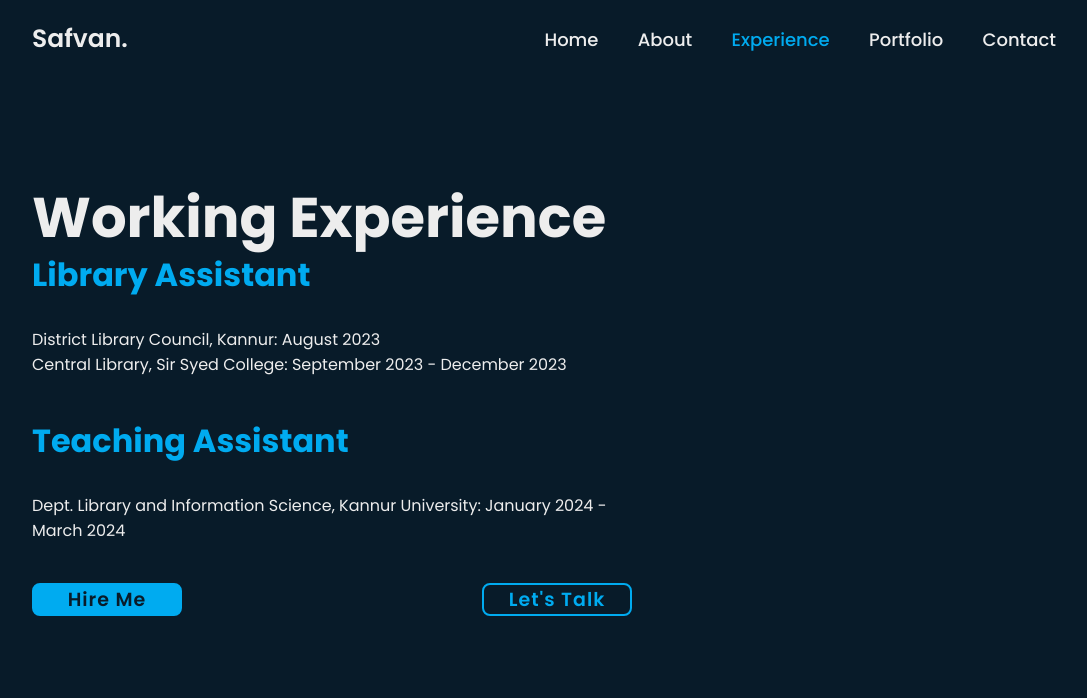
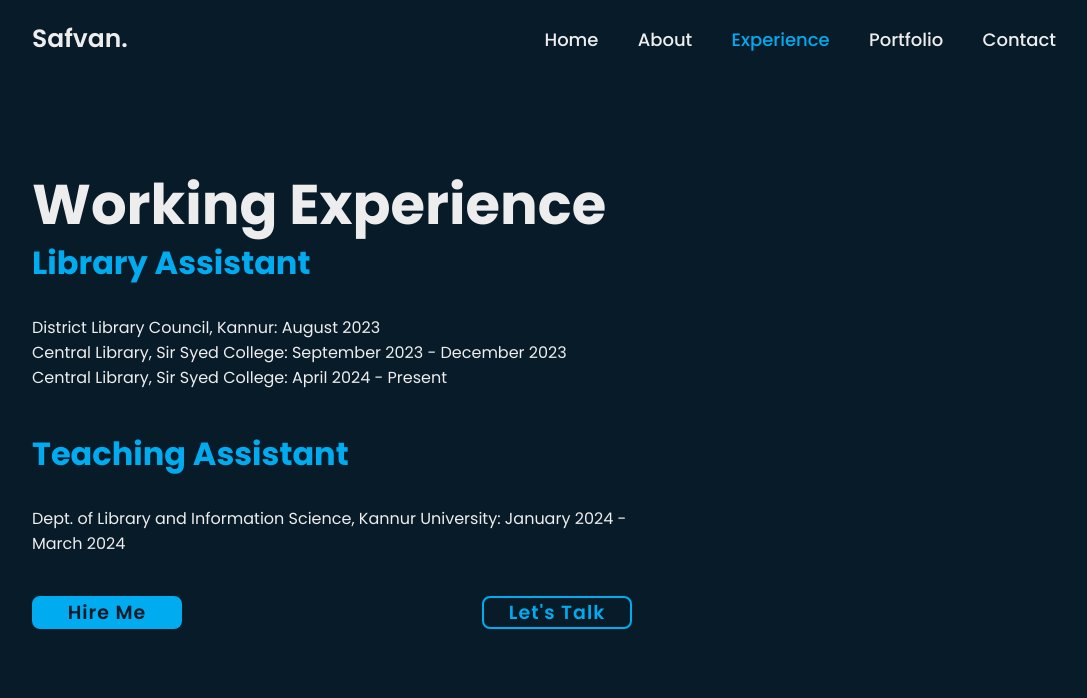
Before and after one commit to muhammedsafvankp/muhammedsafvankp.github.io, a plain HTML site: page experience.html in a window 1280 px wide. Shown: the top 698 px of the page, without its empty margins (96-1183 px from the left). Drawn offline with nearby package versions, Linux system fonts and the light colour scheme.

Commit message:
Update experience.html

```diff
--- a/experience.html
+++ b/experience.html
@@ -24,9 +24,9 @@
             <div class="home-content">
                 <h1>Working Experience</h1>
                 <h3>Library Assistant</h3>
-                <p>District Library Council, Kannur: August 2023 <br>Central Library, Sir Syed College: September 2023 - December 2023 </p>
+                <p>District Library Council, Kannur: August 2023 <br>Central Library, Sir Syed College: September 2023 - December 2023 <br>Central Library, Sir Syed College: April 2024 - Present  </p>
                 <h3>Teaching Assistant</h3>
-                 <p>Dept. Library and Information Science, Kannur University: January 2024 - March 2024 </p>
+                 <p>Dept. of Library and Information Science, Kannur University: January 2024 - March 2024 </p>
                 <div class="btn-box">
                     <a href="mailto:safvanshafi.ac@gmail.com">Hire Me</a>
 <a href="https://wa.me/+917034113518">Let's Talk</a>
```
